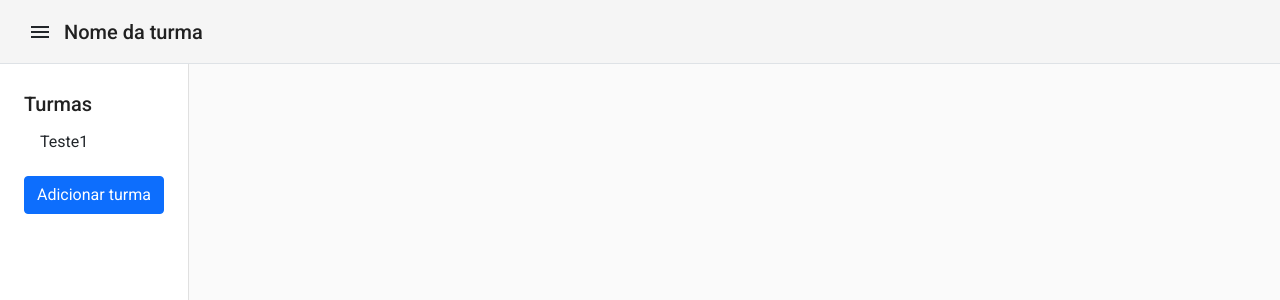
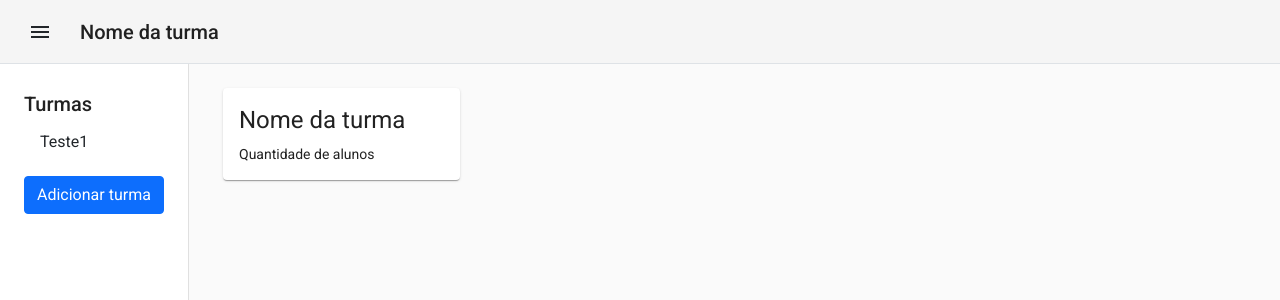
Before and after one commit to viny9/gerenciadorDePresenca, an Angular app: page / in a window 1280 px wide. Shown: the top 300 px of the page. Built offline with nearby package versions, Linux system fonts and the light colour scheme.

Commit message:
Componente home completo e funcionalidade de abrir e fechar a sidebar

```diff
--- a/src/app/app-routing.module.ts
+++ b/src/app/app-routing.module.ts
@@ -1,7 +1,11 @@
 import { NgModule } from '@angular/core';
 import { RouterModule, Routes } from '@angular/router';
+import { HomeComponent } from './components/home/home.component';
 
-const routes: Routes = [];
+const routes: Routes = [
+  { path: '',
+    component: HomeComponent },
+];
 
 @NgModule({
   imports: [RouterModule.forRoot(routes)],
--- a/src/app/app.component.html
+++ b/src/app/app.component.html
@@ -1,2 +1,11 @@
-<app-head></app-head>
-<app-sidebar></app-sidebar>
+<app-head (sidebar)="recive($event)" [sidebarStatus]="sidebar"></app-head>
+<mat-drawer-container class="h-75">
+    <!-- Sidebar -->
+  <mat-drawer mode="side" opened="{{sidebar}}" class="p-4">
+    <app-sidebar></app-sidebar>
+  </mat-drawer>
+  <!-- O componente do meio -->
+  <mat-drawer-content class="p-4    ">
+    <router-outlet></router-outlet>
+  </mat-drawer-content>
+</mat-drawer-container>
--- a/src/app/app.component.ts
+++ b/src/app/app.component.ts
@@ -7,4 +7,9 @@ import { Component } from '@angular/core';
 })
 export class AppComponent {
   title = 'GerenciadorDePresenca';
+  sidebar = true
+
+  recive(status:boolean) {
+    this.sidebar = status
+  }
 }
--- a/src/app/components/head/head.component.html
+++ b/src/app/components/head/head.component.html
@@ -1,6 +1,6 @@
 <mat-toolbar class="border-bottom">
-    <button class="btn btn-outline-dark border-0 d-flex">
+    <button class="btn btn-outline-dark border-0 d-flex" (click)="sidebarToggle()">
         <mat-icon>menu</mat-icon>
     </button>
-    <h1>Nome da turma</h1>
+    <h1 class="ms-3">Nome da turma</h1>
 </mat-toolbar>
--- a/src/app/components/head/head.component.ts
+++ b/src/app/components/head/head.component.ts
@@ -1,4 +1,4 @@
-import { Component, OnInit } from '@angular/core';
+import { Component, EventEmitter, Input, OnInit, Output } from '@angular/core';
 
 @Component({
   selector: 'app-head',
@@ -7,9 +7,16 @@ import { Component, OnInit } from '@angular/core';
 })
 export class HeadComponent implements OnInit {
 
+  @Output() sidebar = new EventEmitter
+  @Input() sidebarStatus:any
+
   constructor() { }
 
   ngOnInit(): void {
   }
 
+  sidebarToggle() {
+    this.sidebar.emit(!this.sidebarStatus)
+  }
+
 }
--- /dev/null
+++ b/src/app/components/home/home.component.html
@@ -0,0 +1,10 @@
+<div class="container">
+    <div class="row gy-4">
+        <div class="col-3">
+            <mat-card>
+                <h1 class="mb-2">Nome da turma</h1>
+                <p>Quantidade de alunos</p>
+            </mat-card>
+        </div>
+    </div>
+</div>
--- /dev/null
+++ b/src/app/components/home/home.component.ts
@@ -0,0 +1,15 @@
+import { Component, OnInit } from '@angular/core';
+
+@Component({
+  selector: 'app-home',
+  templateUrl: './home.component.html',
+  styleUrls: ['./home.component.css']
+})
+export class HomeComponent implements OnInit {
+
+  constructor() { }
+
+  ngOnInit(): void {
+  }
+
+}
--- a/src/app/components/sidebar/sidebar.component.html
+++ b/src/app/components/sidebar/sidebar.component.html
@@ -1,5 +1,3 @@
-<mat-drawer-container class="h-75">
-    <mat-drawer mode="side" opened class="p-4">
 <h2 class="mb-1 fs-5">Turmas</h2>
 <ul class="navbar-nav mb-3 ps-3">
   <li class="nav-item">
@@ -7,5 +5,3 @@
   </li>
 </ul>
 <button class="btn btn-primary">Adicionar turma</button>
-    </mat-drawer>
-</mat-drawer-container>
```
Also changed, not shown: src/app/app.module.ts (+6 -2 lines), src/app/components/home/home.component.css (added), 1 other file (tests, documents, lock files or other folders). Lines whose indentation alone changed are shown as unchanged.
